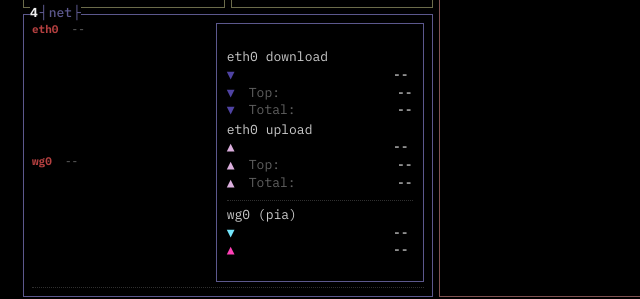
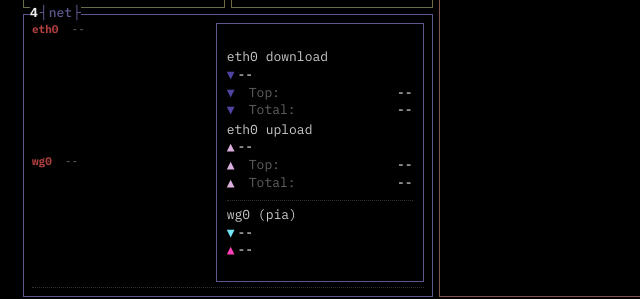
Before and after one commit to 825i/monomi, a plain HTML site: page collector/assets/index.html in a window 1280 px wide. Shown: the part 503-802 px from the top of the page, 167-807 px from the left. Drawn offline with Linux system fonts and the light colour scheme; no server answers.

Commit message:
Keep eth0/wg0 live speeds on one line
The live-speed rows right-aligned the value in a wide grid column,
which left a gap after the arrow and wrapped the (KiB/s) onto a second
line. Collapse those rows to a tight two-track layout so the value sits
next to the arrow on one line.

```diff
--- a/collector/assets/style.css
+++ b/collector/assets/style.css
@@ -493,8 +493,14 @@ canvas.g, canvas.memhist-graph, canvas.diskio-graph, canvas.logo {
 .net-row.wg .ar.dn { color: var(--wg-down); }
 .net-row.wg .ar.up { color: var(--wg-up); }
 .net-row .lbl   { color: var(--txt-dim); }
-.net-row .now   { color: var(--hi); text-align: right; }
+.net-row .now   { color: var(--hi); text-align: left; white-space: nowrap; }
 .net-row .num2  { color: var(--hi); text-align: right; }
+
+/* Live-speed rows are just "arrow + value". Drop the wide right-aligned
+   column so the value sits directly after the arrow and the trailing
+   "(x KiB/s)" stays on the same line instead of wrapping. The Top:/Total:
+   rows keep the 3-column grid above. */
+.net-row:has(.now) { grid-template-columns: auto 1fr; gap: 3px; }
 
 @media (max-width: 980px) {
   .net-body  { grid-template-columns: minmax(0, 1fr); grid-template-rows: auto auto auto; }
```
